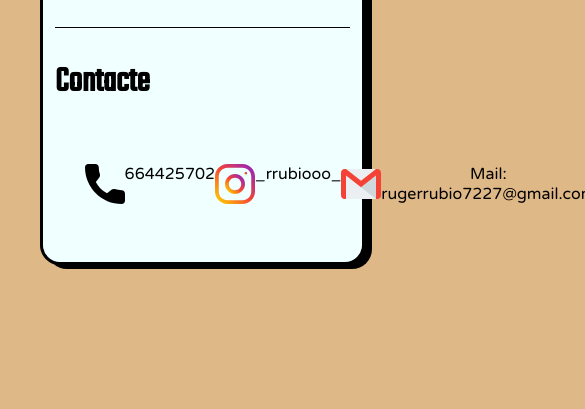
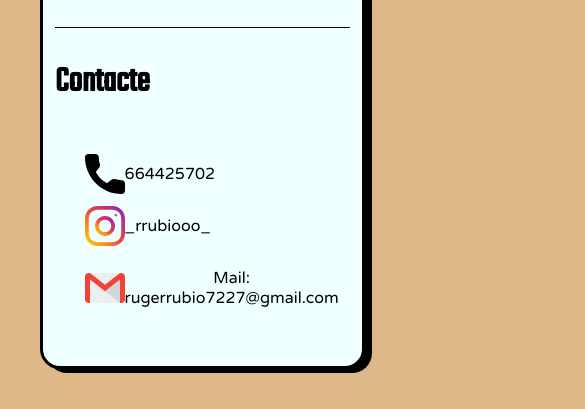
Before and after one commit to RogerruubioG/RogerruubioG.github.io, a plain HTML site: page index.html in a window 390 px wide. Shown: the part 1530-1939 px from the top of the page, 585 px wide, since content can reach past the window. Before the commit the page ends 1835 px from the top, so only its background shows below. Drawn offline with Linux system fonts and the light colour scheme.

Commit message:
Icones arreglat

```diff
--- a/css/estil.css
+++ b/css/estil.css
@@ -96,10 +96,20 @@ p {font-family: 'Varela Round', sans-serif;}
   #container1 {
      width: 95%;
   }
+    .titols2{
+
+    }
 }
 
 .titols{
     font-size: 20px;
 }
 
-.titols2{   border-top: 1px solid black;}
+.titols2{
+    border-top: 1px solid black;}
+
+#icones{
+     display: flex;
+    flex-wrap: wrap;
+    text-align: center;
+}
```
